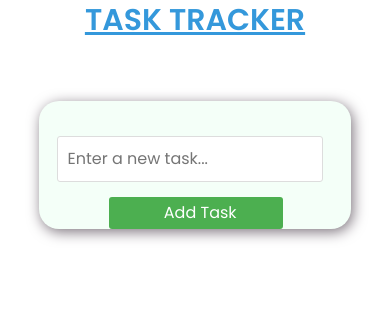
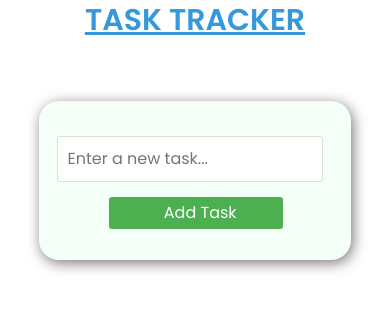
Before and after one commit to 03-prathamesh/Task-Tracker, a Django app: page / in a window 390 px wide. Shown: the part 136-447 px from the top of the page. Run offline with Django 4.2, Linux system fonts and the light colour scheme.

Commit message:
added some margin to div

```diff
--- a/user_auth/templates/home.html
+++ b/user_auth/templates/home.html
@@ -307,6 +307,7 @@
           margin-left :25%;
           padding-left: 14vw;
           padding-right:12vw;
+          margin-bottom: 31px;
 
          }
          #task{
```
